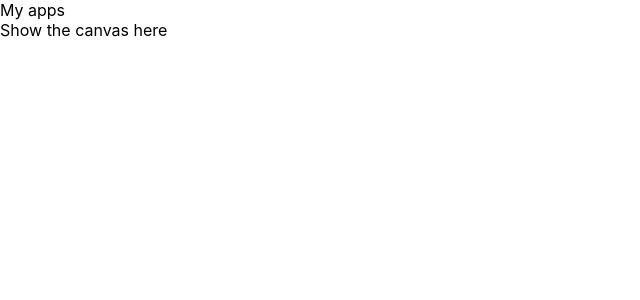
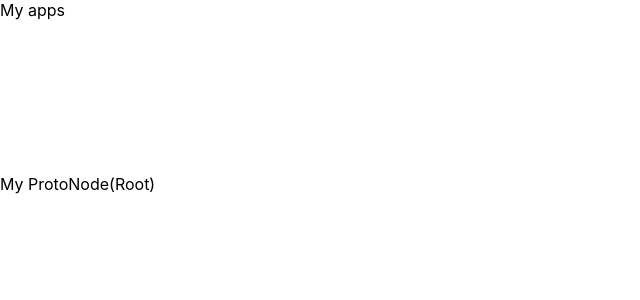
Before and after one commit to Lexyna/react-logic-flow, a React (Create React App) app: page / in a window 1280 px wide. Shown: the top 300 px of the page, without its empty margins (0-640 px from the left). Built offline with nearby package versions, Linux system fonts and the light colour scheme.

Commit message:
Added Components for EditorNode and Node

```diff
--- a/src/App.tsx
+++ b/src/App.tsx
@@ -1,13 +1,23 @@
 import React from 'react';
-import logo from './logo.svg';
+import { NodeEditor } from './components/NodeEditor';
+import { ProtoNode } from './types/NodeTypes';
 
-import { NodeEditor } from './components/NodeEditor';
+
+const config: ProtoNode[] = []
+
+const root: ProtoNode = {
+  name:"My ProtoNode",
+  description: "A root Node",
+  inputs: [],
+  outputs: [],
+  forward: () => {/*this node does nothing*/}
+}
 
 function App() {
   return (
    <div>
      My apps
-     <NodeEditor />
+     <NodeEditor id={"#myInitialID"} config={config} root={root} liveUpdate={false}/>
    </div>
   );
 }
--- a/src/components/NodeEditor.tsx
+++ b/src/components/NodeEditor.tsx
@@ -1,7 +1,72 @@
-export const NodeEditor = () => {
-    return(
-        <div id="#myInitialId">
-            Show the canvas here
-        </div>
-    )
-}
+import { useState } from "react";
+import {
+  Connection,
+  ContextMenuOptions,
+  NodeEditorProps,
+} from "../types/NodeEditorTypes";
+import { LogicNode, selectedNode } from "../types/NodeTypes";
+import { ReactEditorNode } from "./ReactEditorNode";
+
+export const NodeEditor = (props: NodeEditorProps) => {
+  const [nodes, setNodes] = useState<LogicNode[]>([
+    {
+      ...props.root,
+      name: props.root.name + "(Root)",
+      id: props.id,
+      x: 50,
+      y: 50,
+    },
+  ]);
+
+  const [dragNode, setDragNode] = useState<string>(""); //Identify the node to be dragged
+  const [mousePath, setMousePath] = useState<string>(""); //stroke path for output to mouse bezier curve - if any
+  const [connections, setConnections] = useState<Connection[]>([]);
+  const [contextMenuOptions, setContextMenuOptions] =
+    useState<ContextMenuOptions>({
+      showContextMenu: false,
+      x: 0,
+      y: 0,
+    });
+
+  const updateExtraData = (
+    nodeID: string,
+    input: boolean,
+    index: number,
+    data: any
+  ) => {};
+
+  const onConnect = (node: selectedNode) => {};
+
+  const onDisconnect = () => {};
+
+  return (
+    <div id={props.id} className="NodeEditor">
+      <svg>
+        <path
+          fill="none"
+          stroke="gray"
+          strokeWidth={2}
+          strokeDasharray="20,5,5,10,5,5"
+          d={mousePath}
+        />
+      </svg>
+      {nodes.map((node: LogicNode) => {
+        return (
+          <ReactEditorNode
+            x={node.x}
+            y={node.y}
+            name={node.name}
+            inputs={node.inputs}
+            outpiuts={node.outputs}
+            dragHandler={setDragNode}
+            onInputClicked={onConnect}
+            onoutputClicked={onDisconnect}
+            updateExtraData={updateExtraData}
+            id={node.id}
+            key={node.id}
+          />
+        );
+      })}
+    </div>
+  );
+};
--- /dev/null
+++ b/src/components/ReactEditorNode.tsx
@@ -0,0 +1,22 @@
+import { ReactNode } from "../types/NodeTypes";
+
+export const ReactEditorNode = (props:ReactNode) => {
+    const style = {
+        top: props.x + "px",
+        left: props.y + "px",
+    };
+
+    const onDrag = () => {
+        props.dragHandler(props.id);
+    }
+
+    let ioKey: number = 0;
+
+    return (
+        <div className="NodeContainer" style={style}>
+            <header>
+                {props.name}
+            </header>
+        </div>
+    )
+}
```
Also changed, not shown: src/types/NodeEditorTypes.ts (+1 -10 lines), src/types/NodeTypes.ts (+5 -2 lines).
